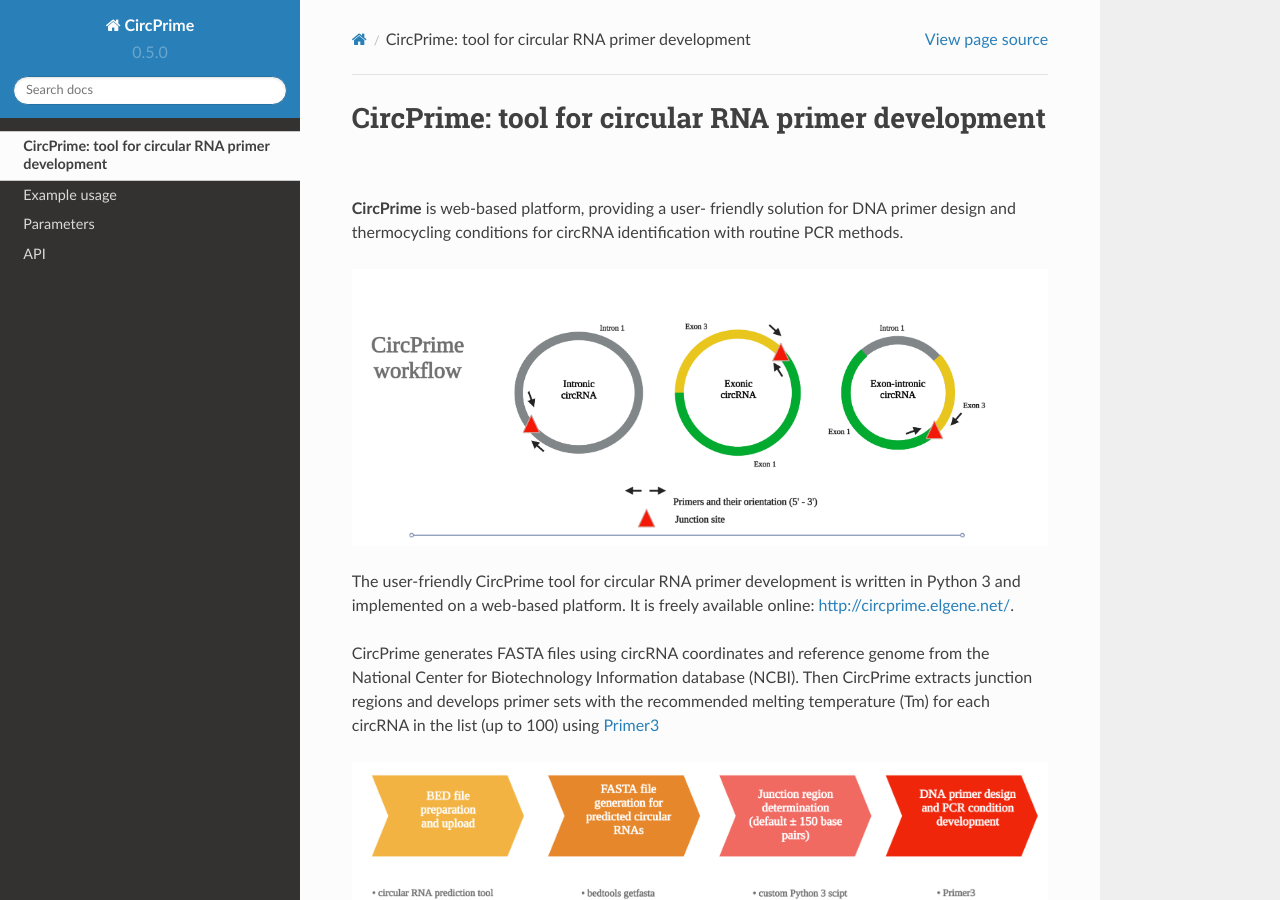
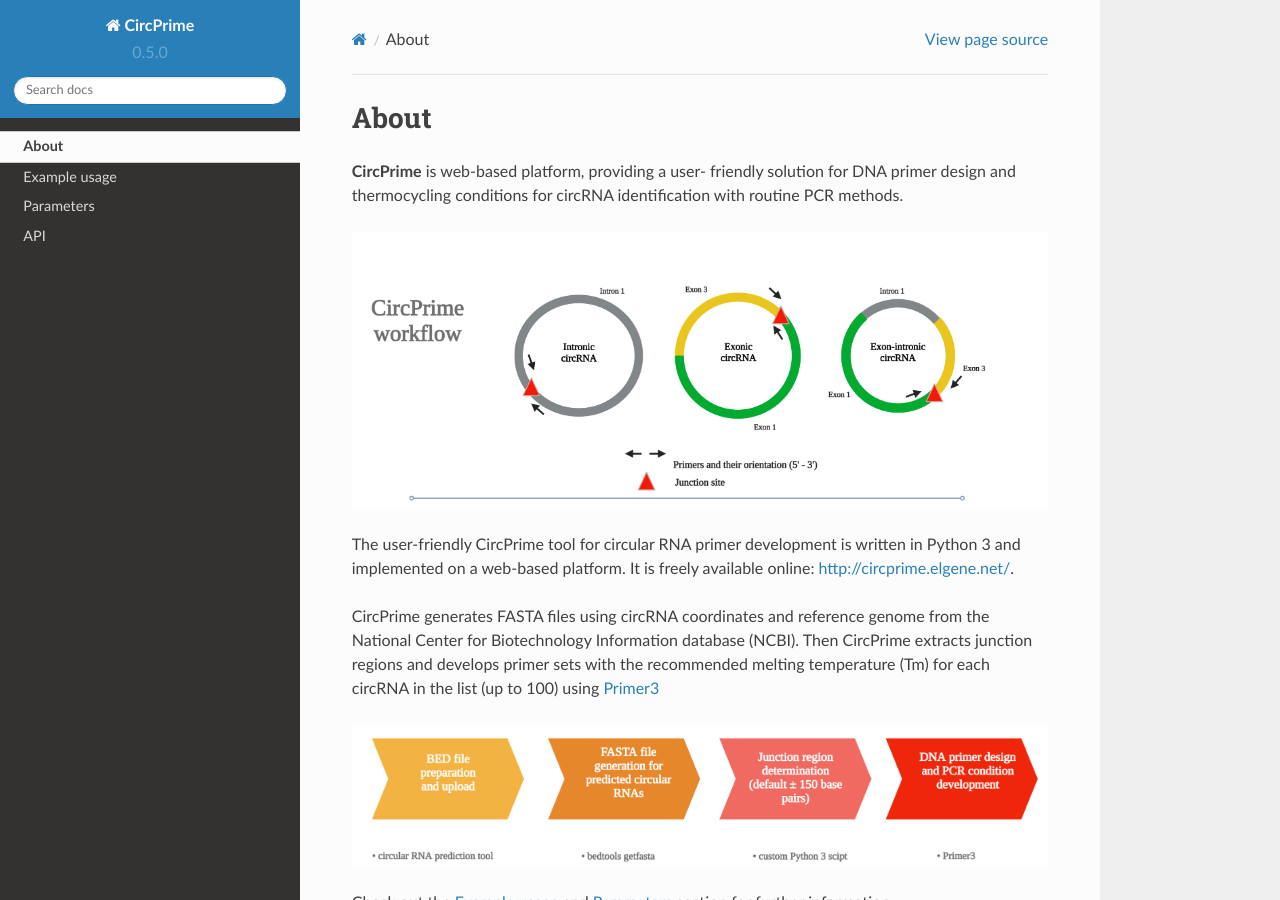
Before and after one commit to SharkoTools/CircPrime, a Sphinx documentation site: the page built from docs/source/About.rst, in a window 1280 px wide and 900 px high. Built offline with Sphinx 7.4.7 and the Read the Docs theme 2.0.0, drawn with Linux system fonts in a browser that asks for light colours.

Commit message:
Update About.rst

```diff
--- a/docs/source/About.rst
+++ b/docs/source/About.rst
@@ -1,5 +1,5 @@
 ===================================
-CircPrime: tool for circular RNA primer development
+About
 ===================================
 
 **CircPrime** is web-based platform, providing a user- friendly solution for DNA primer design and thermocycling conditions for circRNA identification with routine PCR methods.
```
